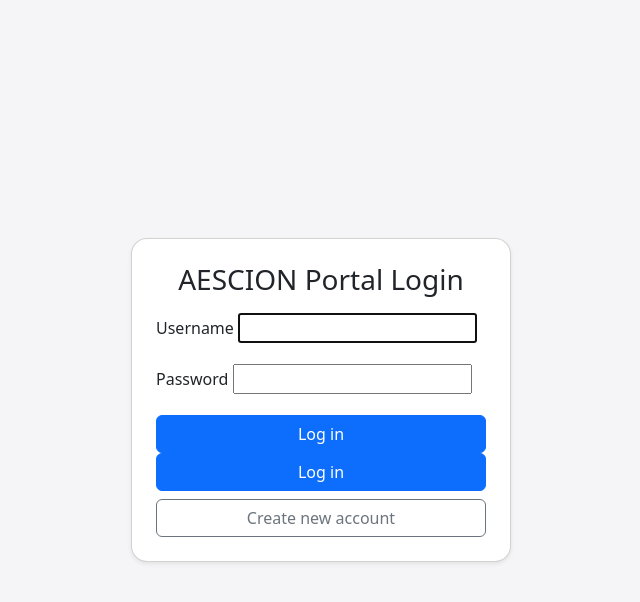
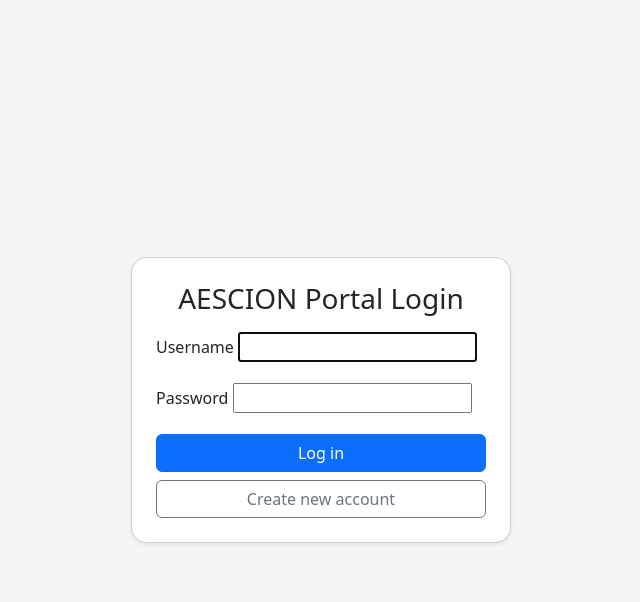
Before and after one commit to TSK2003/expense_tracker, a Django app: page /accounts/login/ in a window 1280 px wide. Shown: the top 602 px of the page, without its empty margins (319-959 px from the left). Run offline with Django 5.2, Linux system fonts and the light colour scheme.

Commit message:
updated admin

```diff
--- a/templates/registration/login.html
+++ b/templates/registration/login.html
@@ -44,7 +44,6 @@
     <label class="form-label">Password</label>
     {{ form.password }}
     </div>
-    <button type="submit" class="btn btn-primary w-100">Log in</button>
     </form>
     <button type="submit" class="btn btn-primary w-100 mb-2">Log in</button>
     <a href="{% url 'register' %}" class="btn btn-outline-secondary w-100">
```
